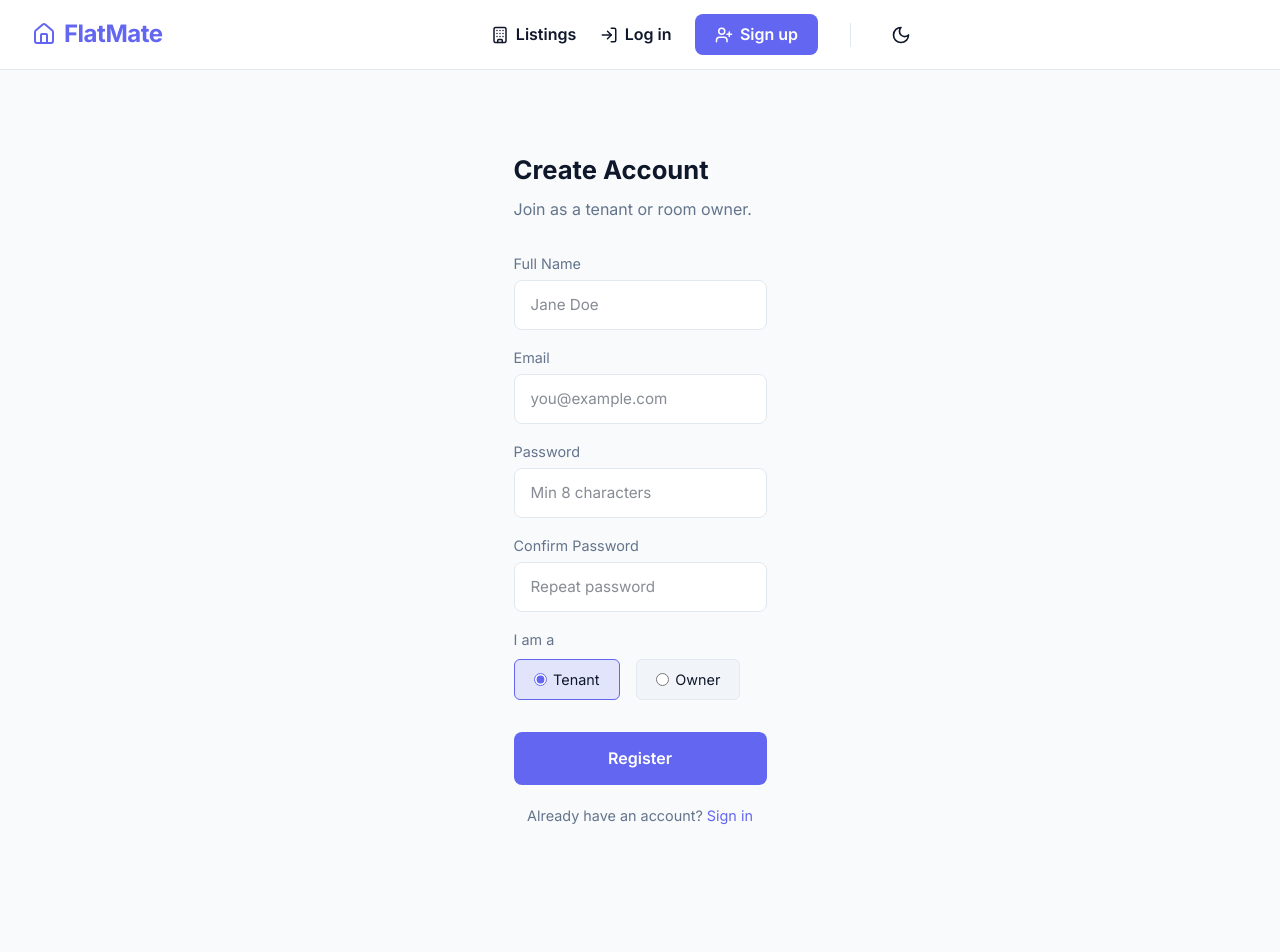
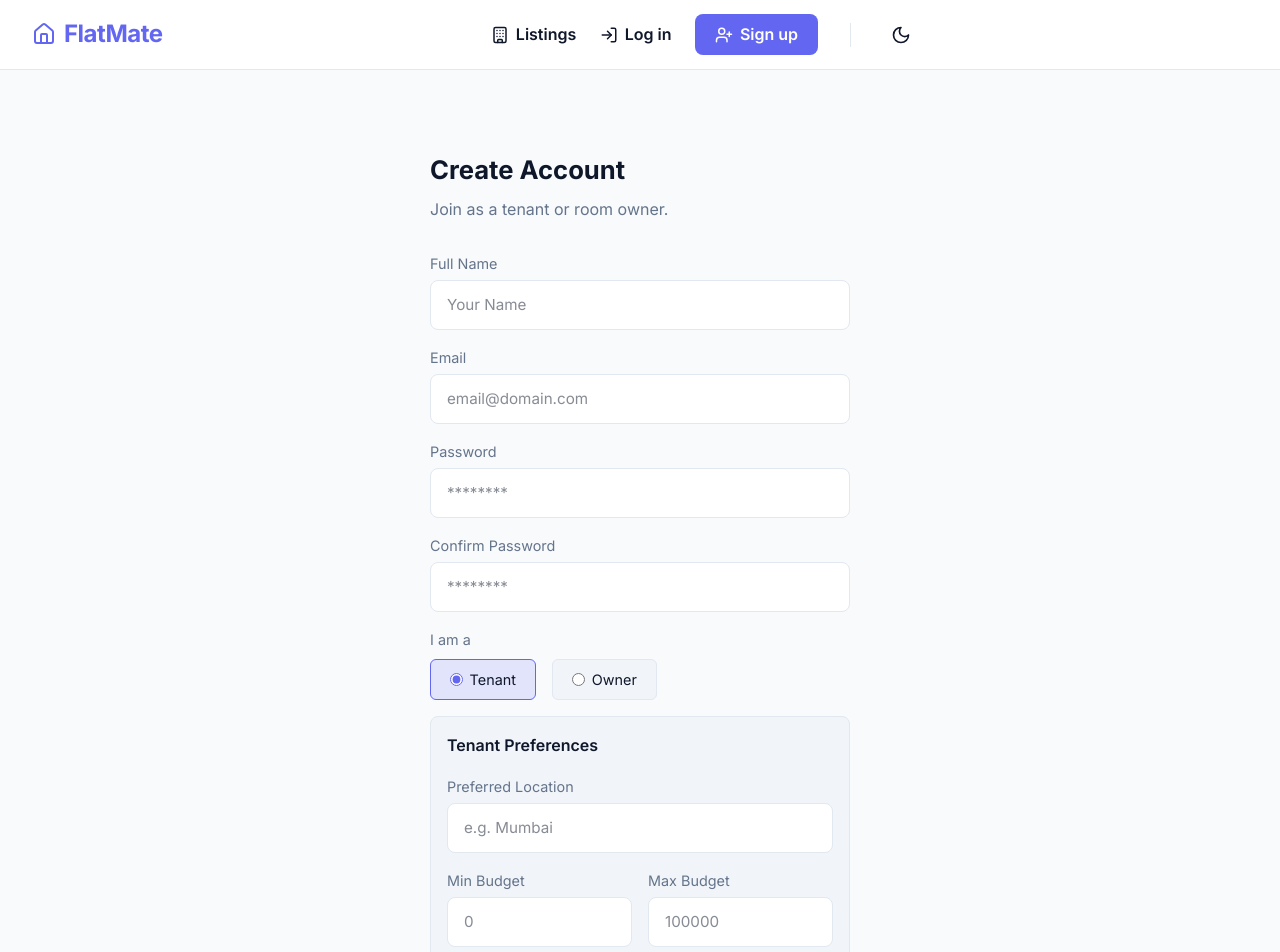
Before and after one commit to indreshgit10/rent-flatmate-finder, a React (Vite) app in the folder client/: page /register in a window 1280 px wide. Shown: the top 952 px of the page. Before the commit the page ends 907 px from the top, so only its background shows below. Built offline with nearby package versions, Linux system fonts and the light colour scheme; no server answers.

Commit message:
feat(ui): update auth forms, main layout and application routing [User]

```diff
--- a/client/src/App.jsx
+++ b/client/src/App.jsx
@@ -1,4 +1,4 @@
-import { BrowserRouter, Routes, Route } from 'react-router-dom';
+import { BrowserRouter, Routes, Route, Navigate } from 'react-router-dom';
 import { AuthProvider } from './context/AuthContext';
 import { ThemeProvider } from './context/ThemeContext';
 import useAuth from './hooks/useAuth';
@@ -23,6 +23,8 @@ import AdminUsers from './pages/admin/AdminUsers';
 import AdminListings from './pages/admin/AdminListings';
 import AdminStats from './pages/admin/AdminStats';
 import AdminSettings from './pages/admin/AdminSettings';
+import TenantDashboard from './pages/TenantDashboard';
+import OwnerDashboard from './pages/OwnerDashboard';
 
 const AppRoutes = () => {
   const { user, logout } = useAuth();
@@ -84,7 +86,7 @@ const AppRoutes = () => {
           path="/dashboard/tenant"
           element={
             <PrivateRoute allowedRoles={['tenant']}>
-              <div style={{ color: 'var(--color-text-muted)' }}>Tenant Dashboard -- coming soon</div>
+              <TenantDashboard />
             </PrivateRoute>
           }
         />
@@ -92,7 +94,7 @@ const AppRoutes = () => {
           path="/dashboard/owner"
           element={
             <PrivateRoute allowedRoles={['owner']}>
-              <div style={{ color: 'var(--color-text-muted)' }}>Owner Dashboard -- coming soon</div>
+              <OwnerDashboard />
             </PrivateRoute>
           }
         />
@@ -120,6 +122,7 @@ const AppRoutes = () => {
             </PrivateRoute>
           }
         >
+          <Route index element={<Navigate to="stats" replace />} />
           <Route path="users" element={<AdminUsers />} />
           <Route path="listings" element={<AdminListings />} />
           <Route path="stats" element={<AdminStats />} />
--- a/client/src/layouts/MainLayout.jsx
+++ b/client/src/layouts/MainLayout.jsx
@@ -1,14 +1,17 @@
-import { Outlet } from 'react-router-dom';
+import { Outlet, useLocation } from 'react-router-dom';
 import Navbar from '../components/Navbar';
 
 const MainLayout = ({ user, onLogout }) => {
+  const location = useLocation();
+  const isDashboard = location.pathname.startsWith('/dashboard');
+
   return (
     <div style={{ minHeight: '100vh', display: 'flex', flexDirection: 'column', transition: 'background-color 0.3s ease' }}>
       <Navbar user={user} onLogout={onLogout} />
       <main style={{
         flex: 1,
-        padding: '2rem',
-        maxWidth: 'var(--max-width)',
+        padding: isDashboard ? '0' : '2rem',
+        maxWidth: isDashboard ? '100%' : 'var(--max-width)',
         margin: '0 auto',
         width: '100%',
         display: 'flex',
--- a/client/src/pages/Login.jsx
+++ b/client/src/pages/Login.jsx
@@ -62,12 +62,12 @@ const Login = () => {
       <form onSubmit={handleSubmit} style={{ display: 'flex', flexDirection: 'column', gap: '1rem' }}>
         <div>
           <label style={{ display: 'block', marginBottom: '0.3rem', fontSize: '0.9rem', color: 'var(--color-text-muted)' }}>Email</label>
-          <input id="login-email" type="email" name="email" value={form.email} onChange={handleChange} required style={inputStyle} placeholder="you@example.com" />
+          <input id="login-email" type="email" name="email" value={form.email} onChange={handleChange} required style={inputStyle} placeholder="email@domain.com" autoComplete="off" />
         </div>
 
         <div>
           <label style={{ display: 'block', marginBottom: '0.3rem', fontSize: '0.9rem', color: 'var(--color-text-muted)' }}>Password</label>
-          <input id="login-password" type="password" name="password" value={form.password} onChange={handleChange} required style={inputStyle} placeholder="Your password" />
+          <input id="login-password" type="password" name="password" value={form.password} onChange={handleChange} required style={inputStyle} placeholder="********" autoComplete="new-password" />
         </div>
 
         <button
--- a/client/src/pages/Register.jsx
+++ b/client/src/pages/Register.jsx
@@ -19,7 +19,10 @@ const Register = () => {
   const { login } = useAuth();
   const navigate = useNavigate();
 
-  const [form, setForm] = useState({ name: '', email: '', password: '', confirm: '', role: 'tenant' });
+  const [form, setForm] = useState({
+    name: '', email: '', password: '', confirm: '', role: 'tenant',
+    preferredLocation: '', budgetMin: '', budgetMax: ''
+  });
   const [error, setError] = useState('');
   const [loading, setLoading] = useState(false);
 
@@ -36,7 +39,13 @@ const Register = () => {
 
     setLoading(true);
     try {
-      const { data } = await registerApi({ name: form.name, email: form.email, password: form.password, role: form.role });
+      const payload = { name: form.name, email: form.email, password: form.password, role: form.role };
+      if (form.role === 'tenant') {
+        payload.preferredLocation = form.preferredLocation;
+        payload.budgetMin = form.budgetMin;
+        payload.budgetMax = form.budgetMax;
+      }
+      const { data } = await registerApi(payload);
       login(data.data.token);
       navigate(ROLE_DASHBOARDS[form.role] || '/');
     } catch (err) {
@@ -70,22 +79,22 @@ const Register = () => {
       <form onSubmit={handleSubmit} style={{ display: 'flex', flexDirection: 'column', gap: '1rem' }}>
         <div>
           <label style={{ display: 'block', marginBottom: '0.3rem', fontSize: '0.9rem', color: 'var(--color-text-muted)' }}>Full Name</label>
-          <input id="register-name" name="name" value={form.name} onChange={handleChange} required style={inputStyle} placeholder="Jane Doe" />
+          <input id="register-name" name="name" value={form.name} onChange={handleChange} required style={inputStyle} placeholder="Your Name" autoComplete="off" />
         </div>
 
         <div>
           <label style={{ display: 'block', marginBottom: '0.3rem', fontSize: '0.9rem', color: 'var(--color-text-muted)' }}>Email</label>
-          <input id="register-email" type="email" name="email" value={form.email} onChange={handleChange} required style={inputStyle} placeholder="you@example.com" />
+          <input id="register-email" type="email" name="email" value={form.email} onChange={handleChange} required style={inputStyle} placeholder="email@domain.com" autoComplete="off" />
         </div>
 
         <div>
           <label style={{ display: 'block', marginBottom: '0.3rem', fontSize: '0.9rem', color: 'var(--color-text-muted)' }}>Password</label>
-          <input id="register-password" type="password" name="password" value={form.password} onChange={handleChange} required minLength={8} style={inputStyle} placeholder="Min 8 characters" />
+          <input id="register-password" type="password" name="password" value={form.password} onChange={handleChange} required minLength={8} style={inputStyle} placeholder="********" autoComplete="new-password" />
         </div>
 
         <div>
           <label style={{ display: 'block', marginBottom: '0.3rem', fontSize: '0.9rem', color: 'var(--color-text-muted)' }}>Confirm Password</label>
-          <input id="register-confirm" type="password" name="confirm" value={form.confirm} onChange={handleChange} required style={inputStyle} placeholder="Repeat password" />
+          <input id="register-confirm" type="password" name="confirm" value={form.confirm} onChange={handleChange} required style={inputStyle} placeholder="********" autoComplete="new-password" />
         </div>
 
         <div>
@@ -111,6 +120,26 @@ const Register = () => {
             ))}
           </div>
         </div>
+
+        {form.role === 'tenant' && (
+          <div style={{ padding: '1rem', background: 'var(--color-surface-raised)', borderRadius: '8px', border: '1px solid var(--color-border)', display: 'flex', flexDirection: 'column', gap: '1rem' }}>
+            <h3 style={{ fontSize: '1rem', fontWeight: 600, color: 'var(--color-text)', margin: 0 }}>Tenant Preferences</h3>
+            <div>
+              <label style={{ display: 'block', marginBottom: '0.3rem', fontSize: '0.9rem', color: 'var(--color-text-muted)' }}>Preferred Location</label>
+              <input id="register-location" name="preferredLocation" value={form.preferredLocation} onChange={handleChange} required style={inputStyle} placeholder="e.g. Mumbai" />
+            </div>
+            <div style={{ display: 'grid', gridTemplateColumns: '1fr 1fr', gap: '1rem' }}>
+              <div>
+                <label style={{ display: 'block', marginBottom: '0.3rem', fontSize: '0.9rem', color: 'var(--color-text-muted)' }}>Min Budget</label>
+                <input id="register-min" type="number" name="budgetMin" value={form.budgetMin} onChange={handleChange} required style={inputStyle} placeholder="0" />
+              </div>
+              <div>
+                <label style={{ display: 'block', marginBottom: '0.3rem', fontSize: '0.9rem', color: 'var(--color-text-muted)' }}>Max Budget</label>
+                <input id="register-max" type="number" name="budgetMax" value={form.budgetMax} onChange={handleChange} required style={inputStyle} placeholder="100000" />
+              </div>
+            </div>
+          </div>
+        )}
 
         <button
           id="register-submit"
```
